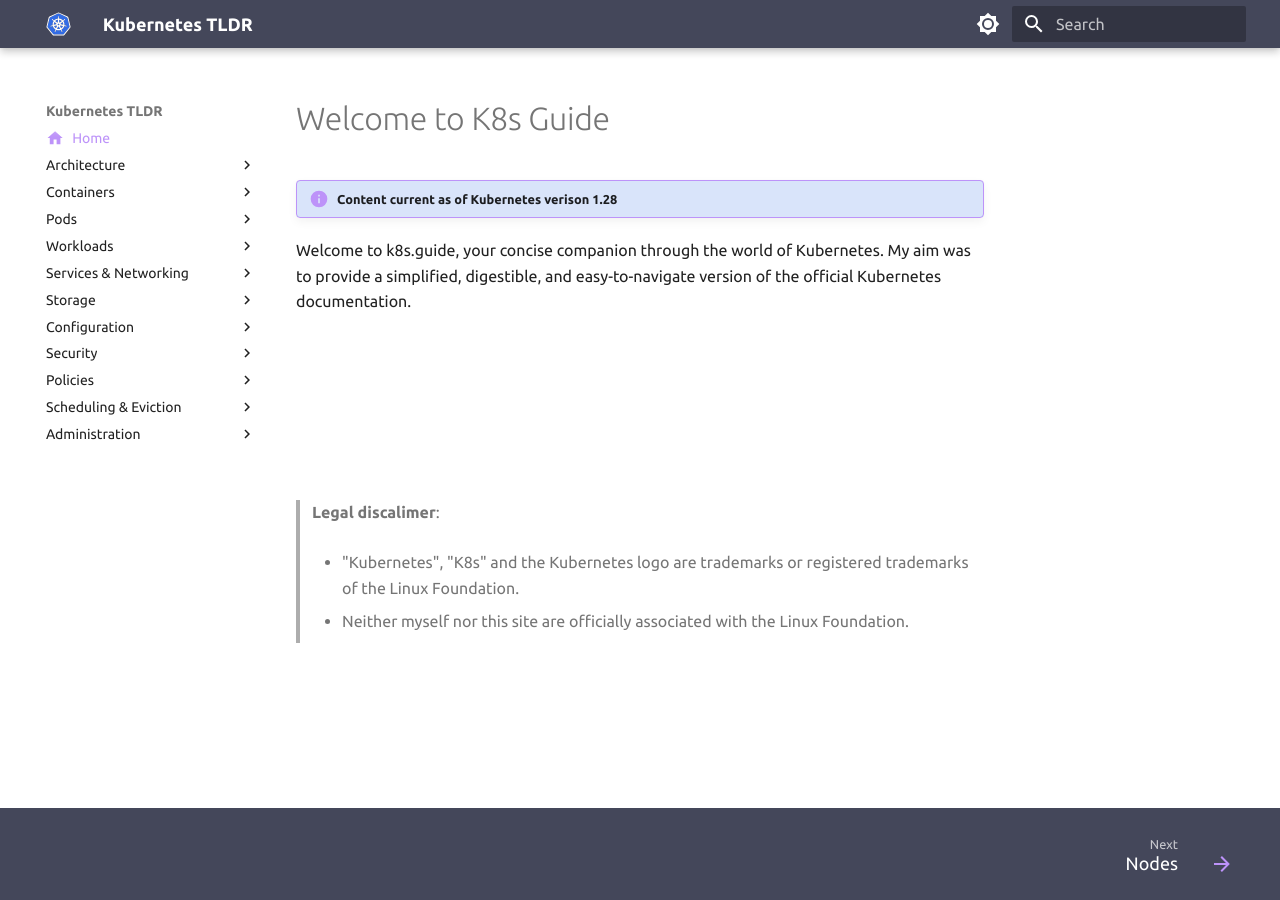
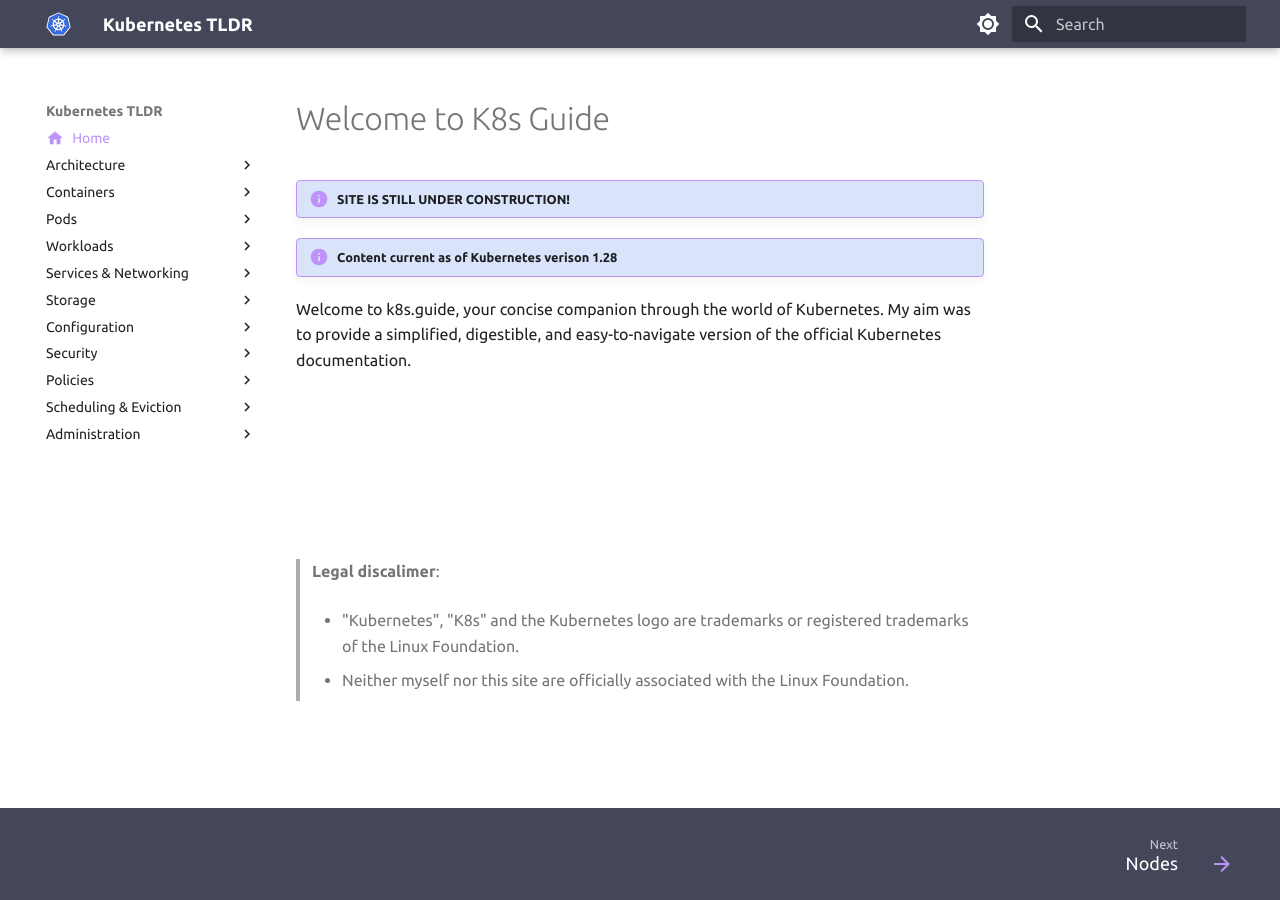
Before and after one commit to Braundo/kubernetes-guide, an MkDocs documentation site: the page built from docs/index.md, in a window 1280 px wide. Built offline with MkDocs 1.6.1 and Material for MkDocs 9.7.7, drawn with Linux system fonts in a browser that asks for light colours.

```diff
--- a/docs/index.md
+++ b/docs/index.md
@@ -3,7 +3,7 @@
 ---
 
 # Welcome to K8s Guide
-
+!!! info "SITE IS STILL UNDER CONSTRUCTION!"
 !!! info "Content current as of Kubernetes verison 1.28"
 
 Welcome to k8s.guide, your concise companion through the world of Kubernetes. My aim was to provide a simplified, digestible, and easy-to-navigate version of the official Kubernetes documentation.
```
